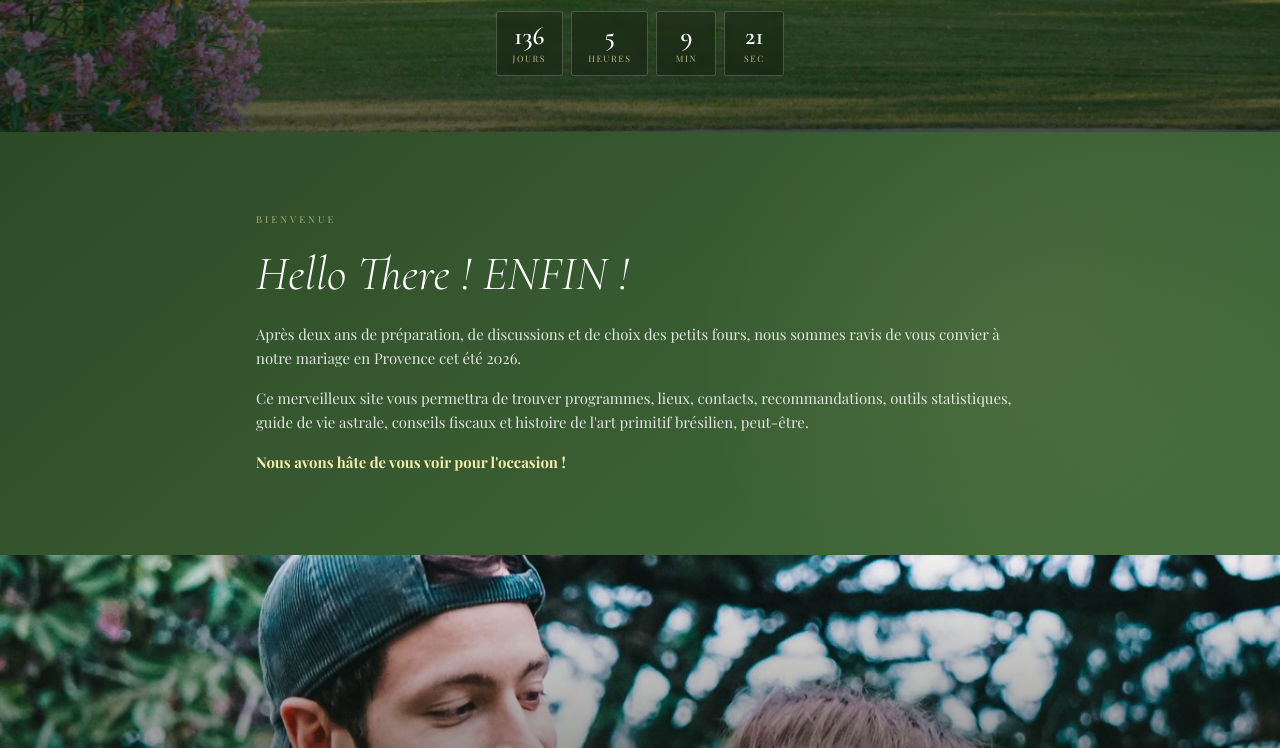
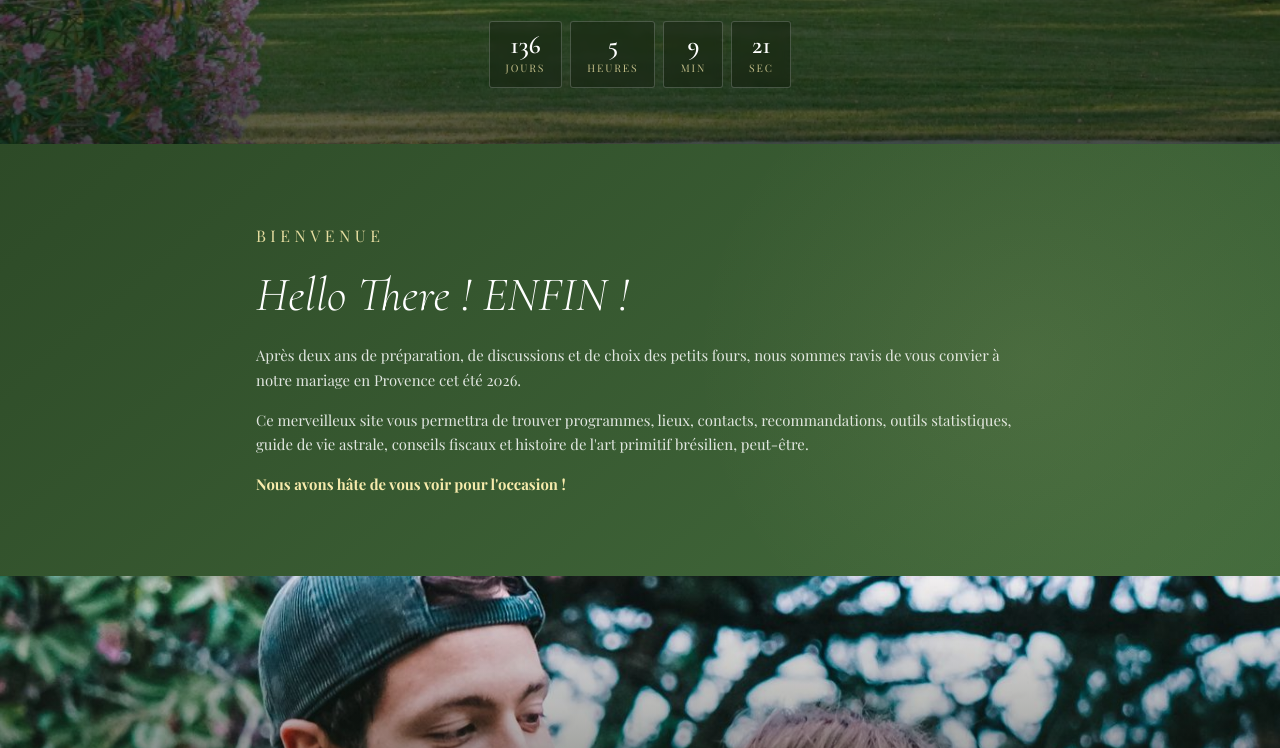
Before and after one commit to Samuel-Scalbert/VinNa, a website: page src/index.html in a window 1280 px wide. Shown: the part 1106-1854 px from the top of the page. Drawn offline with nearby package versions, Linux system fonts and the light colour scheme; a web font is replaced by a local one.

Commit message:
better span tag

```diff
--- a/src/index.html
+++ b/src/index.html
@@ -53,7 +53,7 @@
            --terra: #d56844;
            --terra-deep: #b84e32;
            --gold: #f7ebac;
-           --gold-warm: #d4a843;
+           --gold-warm: #f3ab05;
            --cream: #faf7f0;
            --parchment: #f2ece0;
            --stone: #7a6b5a;
@@ -201,7 +201,7 @@
          .cbox .l {
            display: block;
            font-family: 'Playfair Display', serif;
-           font-size: 0.55rem;
+           font-size: 0.65rem;
            letter-spacing: 0.18em;
            text-transform: uppercase;
            color: var(--stone);
@@ -246,8 +246,8 @@
          /* ── Typography helpers ── */
          .tag {
            font-family: 'Playfair Display', serif;
-           font-size: 0.6rem;
-           letter-spacing: 0.32em;
+           font-size: 1rem;
+           letter-spacing: 0.28em;
            text-transform: uppercase;
            color: var(--gold-warm);
            display: block;
@@ -419,7 +419,7 @@
          @media (max-width: 400px) {
            .hero-main-overlay .cbox { padding: 0.5rem 0.65rem; min-width: 52px; }
            .hero-main-overlay .cbox .n { font-size: 1.3rem; }
-           .hero-main-overlay .cbox .l { font-size: 0.48rem; }
+           .hero-main-overlay .cbox .l { font-size: 0.6rem; }
          }
          .banner-btn {
            display: inline-block;
@@ -538,7 +538,7 @@
          <!-- bienvenue -->
          <div class="welcome-section px-6 py-16 md:py-20 text-white relative">
             <div class="max-w-3xl mx-auto space-y-5">
-               <span class="tag" style="color:rgba(247,235,172,0.6);">Bienvenue</span>
+               <span class="tag" style="color:rgba(247,235,172,0.9);">Bienvenue</span>
                <h2 style="font-family:'Cormorant Garamond',serif; font-style:italic; font-weight:300; font-size:clamp(1.9rem,4vw,3rem); color:#fff; line-height:1.15;">
                   Hello There ! ENFIN !
                </h2>
```
